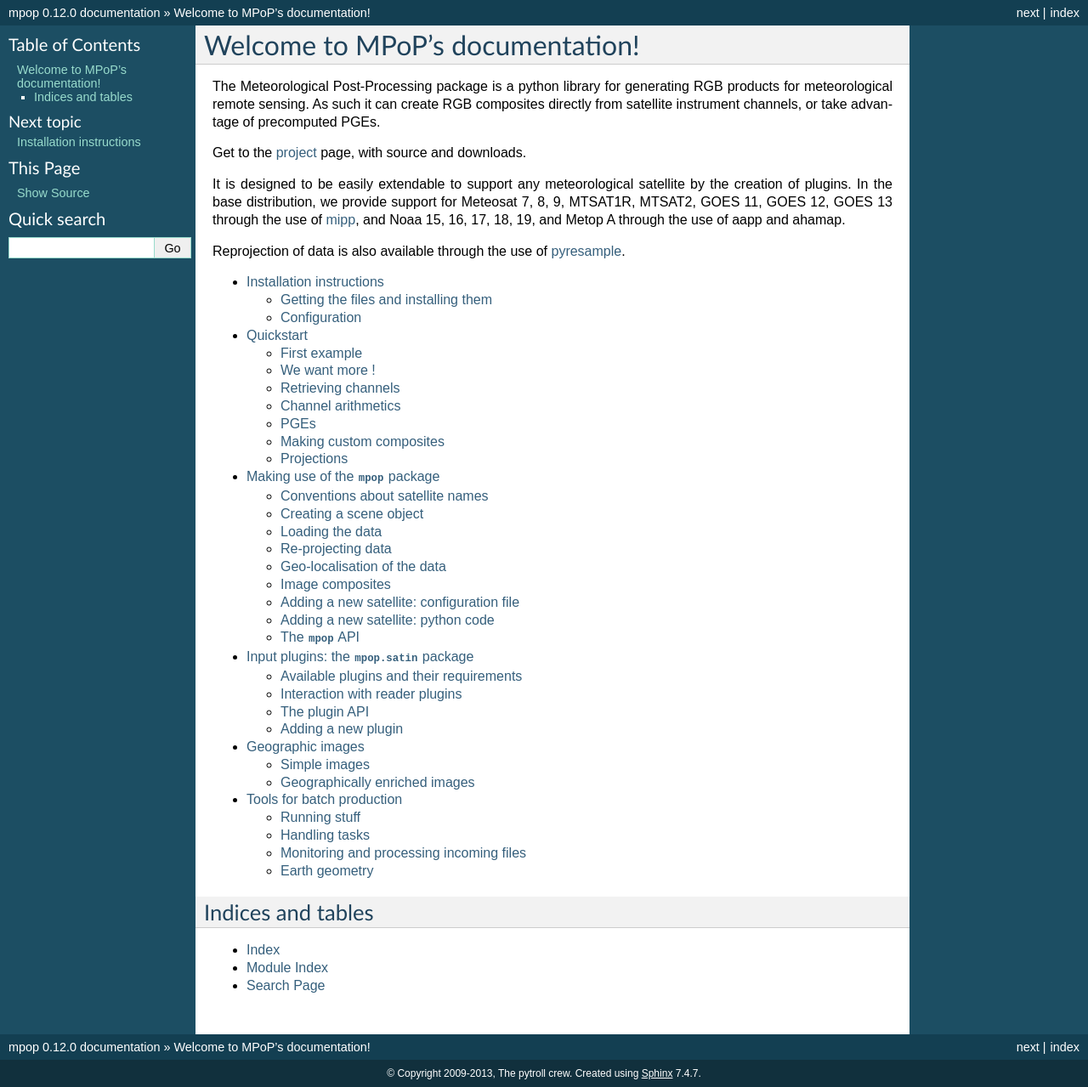
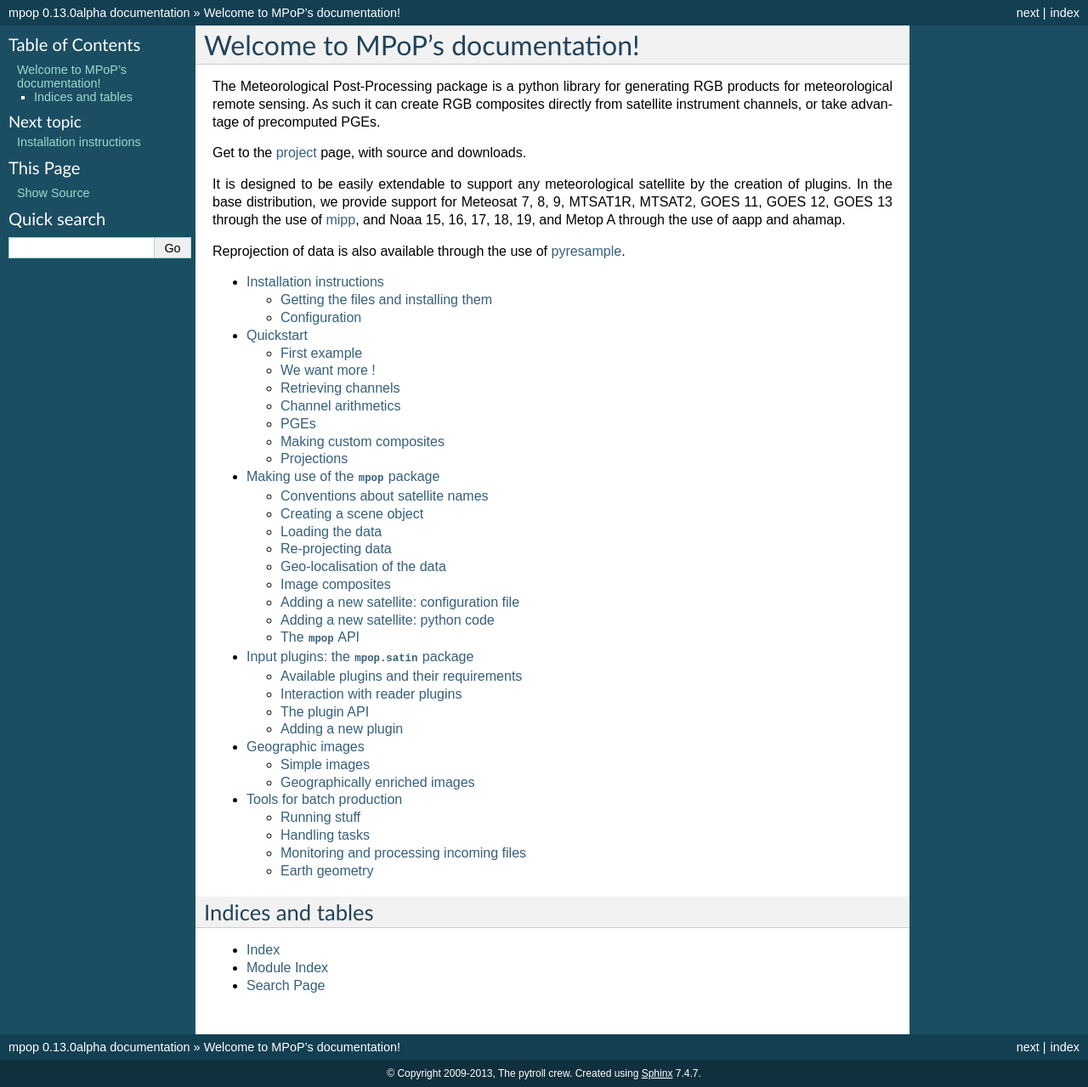
Before and after one commit to pytroll/mpop, a Sphinx documentation site: the page built from doc/source/index.rst, in a window 1280 px wide. Shown: the whole page at 85% size. Built offline with Sphinx 7.4.7, drawn with Linux system fonts in a browser that asks for light colours.

Commit message:
Bump up version number.

```diff
--- a/doc/source/conf.py
+++ b/doc/source/conf.py
@@ -71,9 +71,9 @@
 # built documents.
 #
 # The short X.Y version.
-version = '0.12'
+version = '0.13'
 # The full version, including alpha/beta/rc tags.
-release = '0.12.0'
+release = '0.13.0alpha'
 
 # The language for content autogenerated by Sphinx. Refer to documentation
 # for a list of supported languages.
--- a/setup.py
+++ b/setup.py
@@ -38,7 +38,7 @@
 NAME = 'mpop'
 
 setup(name=NAME,
-      version="v0.12.0",
+      version="v0.13.0alpha",
       description='Meteorological post processing package',
       author='Martin Raspaud',
       author_email='martin.raspaud@smhi.se',
@@ -50,7 +50,7 @@
                    "Programming Language :: Python",
                    "Topic :: Scientific/Engineering"],
       url="https://github.com/mraspaud/mpop",
-      download_url="https://github.com/mraspaud/mpop/tarball/master#egg=mpop-v0.12.0",
+      #download_url="https://github.com/mraspaud/mpop/tarball/master#egg=mpop-v0.12.0",
       packages=['mpop', 'mpop.satellites', 'mpop.instruments', 'mpop.satin',
                 'mpop.satout', 'mpop.saturn', 'mpop.imageo'],
       data_files=[('etc',[os.path.join('etc', 'geo_image.cfg')],
```
